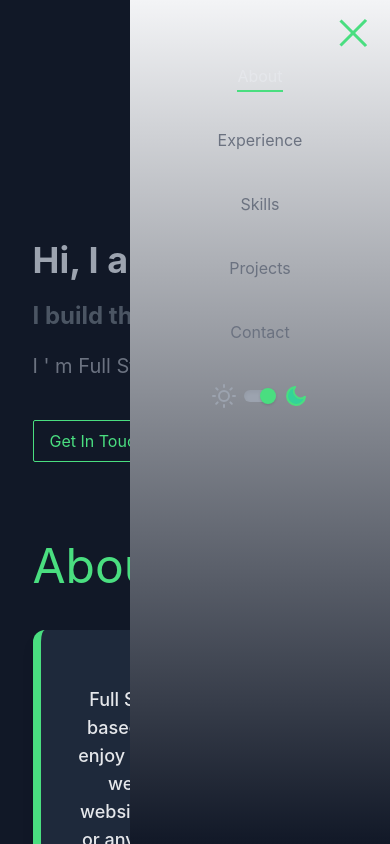
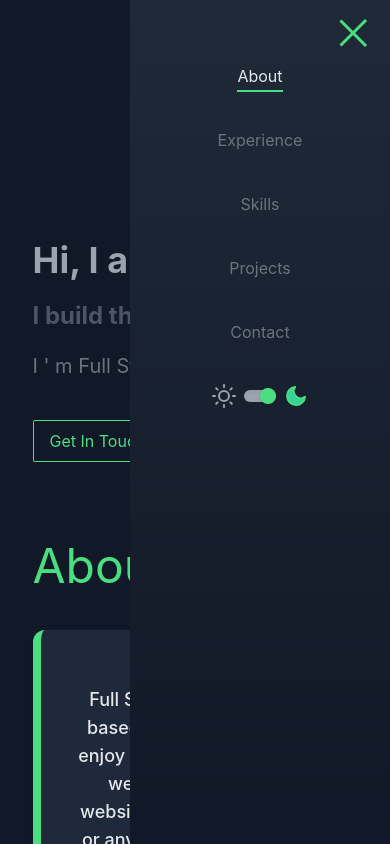
Before and after one commit to bfate7/portfolio-v2, a Next.js app: page / in a window 390 px wide. Both pictures are taken after a click on the element 353 px from the left and 33 px from the top of the page. Shown: the top 844 px of the page. Built offline with nearby package versions, Linux system fonts and the light colour scheme.

Commit message:
fix NavBar

```diff
--- a/components/NavBar.js
+++ b/components/NavBar.js
@@ -72,7 +72,7 @@ const NavBar = () => {
         }`}
       >
         <div
-          className='h-full w-8/12 absolute right-0 bg-gradient-to-b from-light to-primary-lighten-3 dark:from-primary-lighten dark:to-primary'
+          className='h-full w-8/12 absolute right-0 bg-gradient-to-b from-primary-lighten-4 to-primary-lighten-3 dark:from-primary-lighten-1 dark:to-primary'
           style={{ filter: "blur(0)" }}
         >
           <div className='flex flex-col items-center  gap-10 mt-16'>
```
